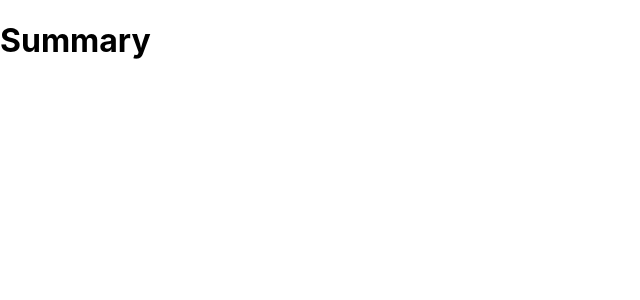
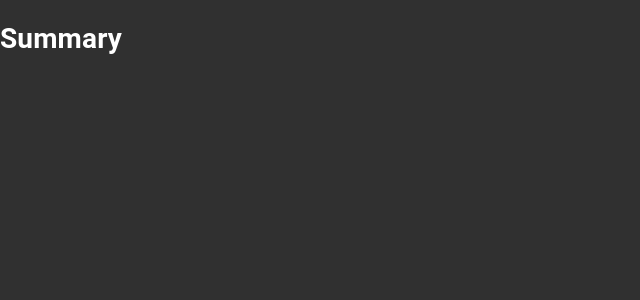
Before and after one commit to mastanca/lol-season-summary, a Next.js app: page /summary in a window 1280 px wide. Shown: the top 300 px of the page, without its empty margins (0-640 px from the left). Built offline with nearby package versions, Linux system fonts and the light colour scheme.

Commit message:
include material-ui and experiment with themes

```diff
--- a/package.json
+++ b/package.json
@@ -9,6 +9,7 @@
     "lint": "next lint"
   },
   "dependencies": {
+    "@material-ui/core": "^4.11.4",
     "next": "11.0.1",
     "react": "17.0.2",
     "react-dom": "17.0.2",
--- a/pages/_app.js
+++ b/pages/_app.js
@@ -1,7 +1,31 @@
-import '../styles/globals.scss'
+import React from 'react';
+import Head from 'next/head';
+import { ThemeProvider } from '@material-ui/core/styles';
+import CssBaseline from '@material-ui/core/CssBaseline';
+import theme from '../src/theme';
 
-function MyApp({ Component, pageProps }) {
-  return <Component {...pageProps} />
-}
+export default function MyApp(props) {
+  const { Component, pageProps } = props;
 
-export default MyApp
+  React.useEffect(() => {
+    // Remove the server-side injected CSS.
+    const jssStyles = document.querySelector('#jss-server-side');
+    if (jssStyles) {
+      jssStyles.parentElement.removeChild(jssStyles);
+    }
+  }, []);
+
+  return (
+    <React.Fragment>
+      <Head>
+        <title>LoL Season Summary</title>
+        <meta name="viewport" content="minimum-scale=1, initial-scale=1, width=device-width" />
+      </Head>
+      <ThemeProvider theme={theme}>
+        {/* CssBaseline kickstart an elegant, consistent, and simple baseline to build upon. */}
+        <CssBaseline />
+        <Component {...pageProps} />
+      </ThemeProvider>
+    </React.Fragment>
+  );
+};
--- a/pages/index.js
+++ b/pages/index.js
@@ -10,6 +10,7 @@
         <title>Create Next App</title>
         <meta name="description" content="Generated by create next app" />
         <link rel="icon" href="/favicon.ico" />
+        <meta name="viewport" content="minimum-scale=1, initial-scale=1, width=device-width"/>
       </Head>
 
       <main className={styles.main}>
--- /dev/null
+++ b/src/theme.js
@@ -0,0 +1,12 @@
+import { createMuiTheme } from '@material-ui/core/styles';
+import { palette } from '@material-ui/system';
+
+// Create a theme instance.
+const theme = createMuiTheme({
+    palette: {
+        type: "dark",
+        ...palette
+    }
+});
+
+export default theme;
```
Also changed, not shown: 1 other file (tests, documents, lock files or other folders).
